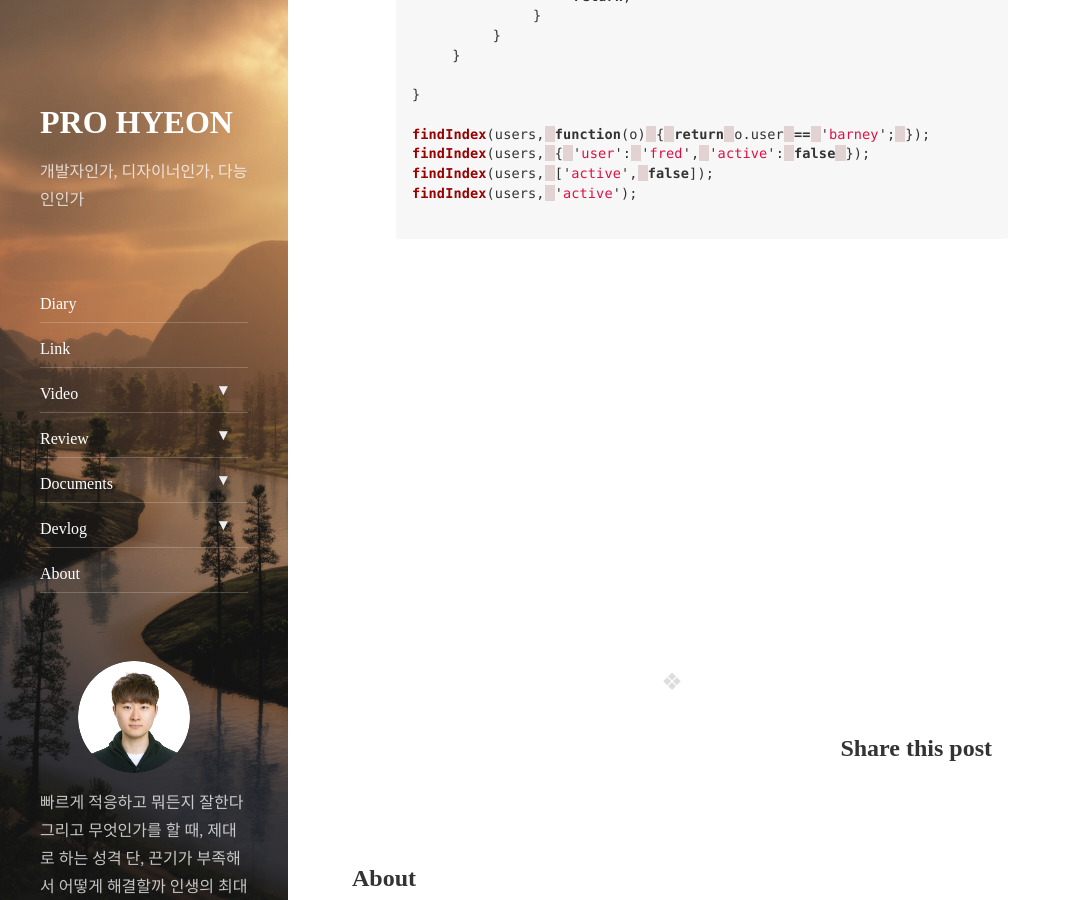
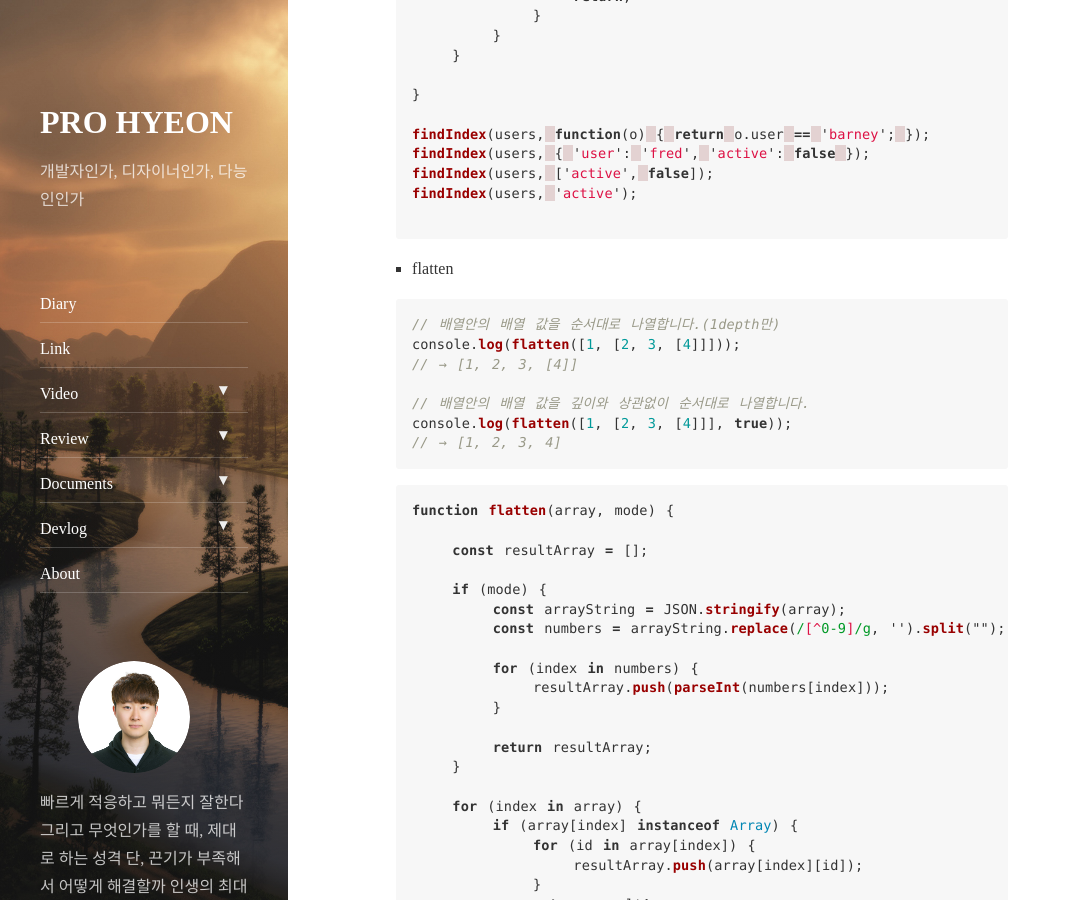
Before and after one commit to antaehyeon/antaehyeon.github.io, a Jekyll site: the page built from _posts/2018-05-06-코드스쿼드 Lv2 과제.md, in a window 1280 px wide and 900 px high, scrolled down 18379 px. Shown: the whole window, without its empty margins (0-1066 px from the left). Built offline with Jekyll 4.4.1, drawn with Linux system fonts in a browser that asks for light colours; nearby versions of some CDN libraries; comment, search, counter and statistics services are not loaded; some of the changed text lies outside the part shown.

Commit message:
Docs: Lodash 메서드 중 flatten 변환코드 추가

````diff
--- a/_posts/2018-05-06-코드스쿼드 Lv2 과제.md
+++ b/_posts/2018-05-06-코드스쿼드 Lv2 과제.md
@@ -846,7 +846,7 @@ comments: true
 
    - ### Array 관련 함수
 
-     - _.findIndex
+     - findIndex
 
        ```javascript
        var users = [
@@ -916,3 +916,46 @@ comments: true
        findIndex(users, 'active');
 
        ```
+
+     - flatten
+
+       ```javascript
+       // 배열안의 배열 값을 순서대로 나열합니다.(1depth만)
+       console.log(flatten([1, [2, 3, [4]]]));
+       // → [1, 2, 3, [4]]
+
+       // 배열안의 배열 값을 깊이와 상관없이 순서대로 나열합니다.
+       console.log(flatten([1, [2, 3, [4]]], true));
+       // → [1, 2, 3, 4]
+       ```
+
+       ```javascript
+       function flatten(array, mode) {
+
+           const resultArray = [];
+
+           if (mode) {
+               const arrayString = JSON.stringify(array);
+               const numbers = arrayString.replace(/[^0-9]/g, '').split("");
+
+               for (index in numbers) {
+                   resultArray.push(parseInt(numbers[index]));
+               }
+
+               return resultArray;
+           }
+
+           for (index in array) {
+               if (array[index] instanceof Array) {
+                   for (id in array[index]) {
+                       resultArray.push(array[index][id]);
+                   }
+                   return resultArray;
+               }
+               resultArray.push(array[index]);
+           }
+       }
+
+       console.log(flatten([1, [2, 3, [4]]]));
+       console.log(flatten([1, [2, 3, [4]]], true));
+       ```
````
Also changed, not shown: other parts of _posts/2018-05-06-코드스쿼드 Lv2 과제.md (+1 -1 lines).
